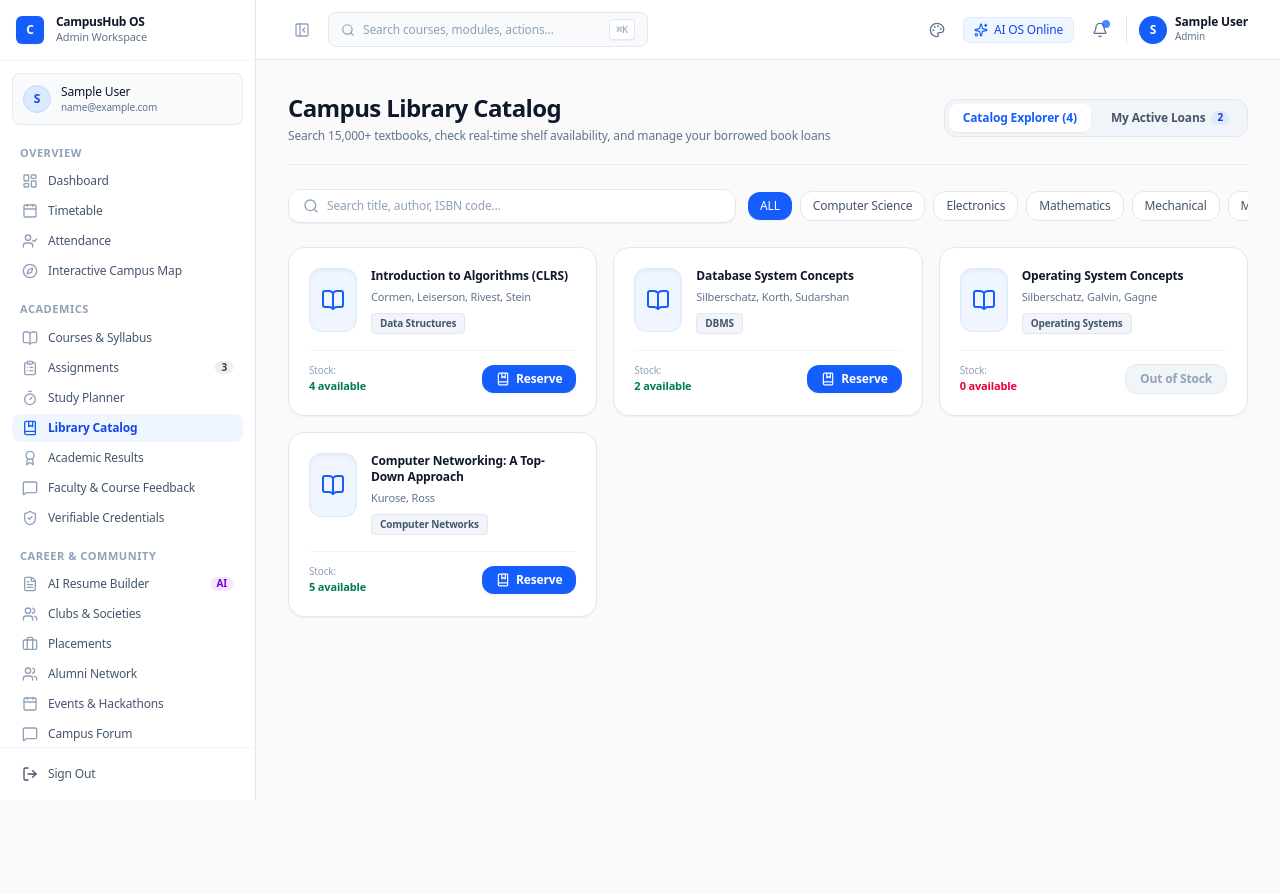
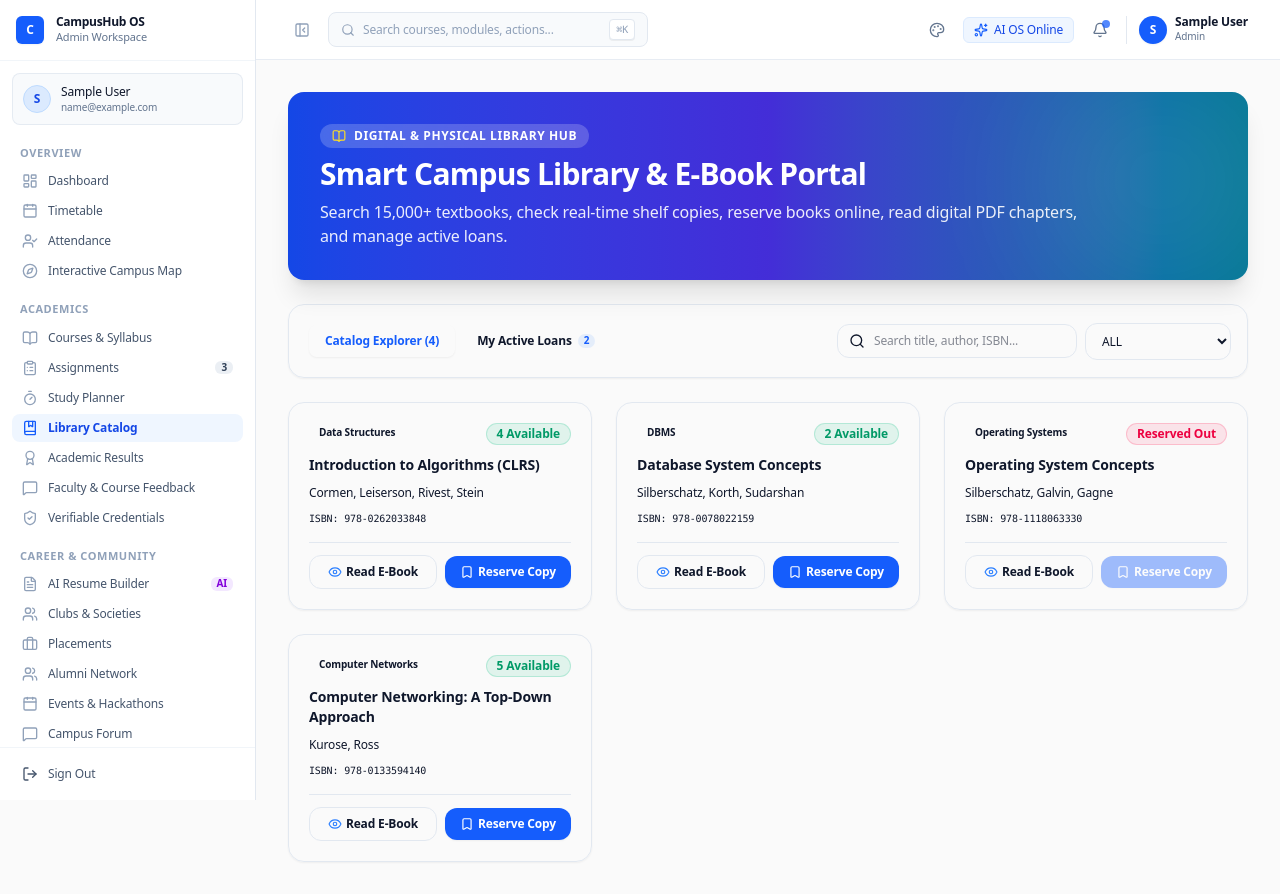
Before and after one commit to its-anuraj/CampusHub-AI, a Next.js app: page /dashboard/student/library in a window 1280 px wide. Before the commit the page ends 800 px from the top, so only its background shows below. Built offline with nearby package versions, Linux system fonts and the light colour scheme; sample sign-in values are in the browser's storage.

Commit message:
feat(library): add Smart Library Book Reservation, Fine Calculator & Digital E-Book Reader

```diff
--- a/app/dashboard/student/library/page.tsx
+++ b/app/dashboard/student/library/page.tsx
@@ -1,6 +1,6 @@
 'use client';
 
-import { useState, useEffect } from 'react';
+import { useState } from 'react';
 import {
   BookOpen,
   Search,
@@ -14,9 +14,15 @@ import {
   BookMarked,
   RotateCcw,
   Sparkles,
+  FileText,
+  Eye,
+  DollarSign,
+  X,
+  Book
 } from 'lucide-react';
 import { libraryBooks } from '@/lib/mockData';
 import { useToast } from '@/lib/toastContext';
+import { cn } from '@/lib/utils';
 
 interface IssuedBook {
   id: string;
@@ -26,6 +32,7 @@ interface IssuedBook {
   issuedDate: string;
   dueDate: string;
   daysRemaining: number;
+  fineAmount: number;
 }
 
 const INITIAL_ISSUED: IssuedBook[] = [
@@ -37,6 +44,7 @@ const INITIAL_ISSUED: IssuedBook[] = [
     issuedDate: '2026-08-10',
     dueDate: '2026-08-25',
     daysRemaining: 2,
+    fineAmount: 0
   },
   {
     id: 'iss-2',
@@ -46,17 +54,19 @@ const INITIAL_ISSUED: IssuedBook[] = [
     issuedDate: '2026-08-14',
     dueDate: '2026-08-29',
     daysRemaining: 6,
+    fineAmount: 0
   },
 ];
 
 export default function StudentLibraryPage() {
-  const { toast } = useToast();
+  const { addToast } = useToast();
   const [activeTab, setActiveTab] = useState<'CATALOG' | 'ISSUED'>('CATALOG');
   const [search, setSearch] = useState('');
   const [selectedSubject, setSelectedSubject] = useState('ALL');
   const [books, setBooks] = useState<any[]>(libraryBooks);
   const [issuedBooks, setIssuedBooks] = useState<IssuedBook[]>(INITIAL_ISSUED);
-  const [loading, setLoading] = useState(false);
+  const [eBookReader, setEBookReader] = useState<any>(null);
+  const [reservationModal, setReservationModal] = useState<any>(null);
 
   const subjects = ['ALL', 'Computer Science', 'Electronics', 'Mathematics', 'Mechanical', 'Management'];
 
@@ -72,19 +82,30 @@ export default function StudentLibraryPage() {
 
   const handleReserve = async (book: any) => {
     if (book.availableCopies <= 0) {
-      toast.error('No physical copies currently available to reserve.', 'Out of Stock');
+      addToast({
+        title: 'Out of Stock',
+        message: 'No physical copies currently available on shelf.',
+        type: 'warning'
+      });
       return;
     }
 
-    // Check if already issued
     if (issuedBooks.some((b) => b.bookId === book.id)) {
-      toast.warning('You already have this book issued.', 'Duplicate Request');
+      addToast({
+        title: 'Already Issued',
+        message: 'You already have an active loan for this book.',
+        type: 'warning'
+      });
       return;
     }
 
-    setLoading(true);
-    try {
-      // Optimistic update
+    const reservationCode = `LIB-RES-${Math.floor(100000 + Math.random() * 900000)}`;
+    setReservationModal({
+      book,
+      code: reservationCode,
+      holdTill: new Date(Date.now() + 48 * 3600 * 1000).toLocaleString()
+    });
+
     setBooks((prev) =>
       prev.map((b) => (b.id === book.id ? { ...b, availableCopies: Math.max(0, b.availableCopies - 1) } : b))
     );
@@ -97,15 +118,33 @@ export default function StudentLibraryPage() {
       issuedDate: new Date().toISOString().split('T')[0],
       dueDate: new Date(Date.now() + 14 * 86400000).toISOString().split('T')[0],
       daysRemaining: 14,
+      fineAmount: 0
     };
 
     setIssuedBooks([newIssued, ...issuedBooks]);
-      toast.success(`"${book.title}" reserved! Pick it up from Central Library within 3 days.`, 'Reservation Confirmed');
-    } catch {
-      toast.error('Failed to reserve book.');
-    } finally {
-      setLoading(false);
+    addToast({
+      title: 'Book Reserved on Hold!',
+      message: `"${book.title}" held at Central Library circulation desk for 48 hours.`,
+      type: 'success'
+    });
+  };
+
+  const handleRenewBook = (issueId: string, title: string) => {
+    setIssuedBooks(prev => prev.map(b => {
+      if (b.id === issueId) {
+        return {
+          ...b,
+          dueDate: new Date(Date.now() + 14 * 86400000).toISOString().split('T')[0],
+          daysRemaining: 14
+        };
       }
+      return b;
+    }));
+    addToast({
+      title: 'Loan Extended (+14 Days)',
+      message: `Due date for "${title}" has been successfully extended.`,
+      type: 'success'
+    });
   };
 
   const handleReturn = (issueId: string, title: string, bookId: string) => {
@@ -113,191 +152,251 @@ export default function StudentLibraryPage() {
     setBooks((prev) =>
       prev.map((b) => (b.id === bookId ? { ...b, availableCopies: b.availableCopies + 1 } : b))
     );
-    toast.success(`"${title}" returned successfully. Thank you!`, 'Book Returned');
+    addToast({
+      title: 'Book Returned',
+      message: `"${title}" returned to library shelf without overdue fine.`,
+      type: 'success'
+    });
   };
 
   return (
     <div className="space-y-6">
       {/* Header */}
-      <div className="flex flex-col sm:flex-row sm:items-center sm:justify-between gap-4 border-b border-slate-200/60 pb-5">
-        <div>
-          <h1 className="text-2xl font-bold tracking-tight text-slate-900">Campus Library Catalog</h1>
-          <p className="text-xs text-slate-500 mt-1">
-            Search 15,000+ textbooks, check real-time shelf availability, and manage your borrowed book loans
+      <div className="relative overflow-hidden rounded-2xl bg-gradient-to-r from-blue-700 via-indigo-700 to-cyan-700 p-6 sm:p-8 text-white shadow-xl">
+        <div className="relative z-10 max-w-3xl space-y-2">
+          <div className="inline-flex items-center gap-2 px-3 py-1 rounded-full bg-white/20 backdrop-blur-md text-xs font-semibold uppercase tracking-wider">
+            <BookOpen className="w-3.5 h-3.5 text-yellow-300" /> Digital & Physical Library Hub
+          </div>
+          <h1 className="text-2xl sm:text-3xl font-bold tracking-tight">Smart Campus Library & E-Book Portal</h1>
+          <p className="text-white/90 text-sm sm:text-base">
+            Search 15,000+ textbooks, check real-time shelf copies, reserve books online, read digital PDF chapters, and manage active loans.
           </p>
         </div>
+        <div className="absolute right-0 top-0 -mt-10 -mr-10 w-64 h-64 bg-white/10 rounded-full blur-3xl pointer-events-none" />
+      </div>
 
+      {/* Control Strip */}
+      <div className="flex flex-col sm:flex-row justify-between items-stretch sm:items-center gap-4 bg-card p-4 rounded-2xl border border-border shadow-xs">
         {/* Tab switch */}
-        <div className="flex items-center gap-1.5 p-1 bg-slate-100 rounded-xl border border-slate-200">
+        <div className="flex items-center gap-1.5 p-1 bg-muted rounded-xl">
           <button
             onClick={() => setActiveTab('CATALOG')}
-            className={`px-3.5 py-1.5 rounded-lg text-xs font-semibold transition-all cursor-pointer ${
-              activeTab === 'CATALOG' ? 'bg-white text-blue-600 shadow-xs' : 'text-slate-600 hover:text-slate-900'
-            }`}
+            className={cn(
+              "px-4 py-2 rounded-lg text-xs font-semibold transition-all",
+              activeTab === 'CATALOG' ? "bg-card text-blue-600 dark:text-blue-400 shadow-xs" : "text-muted-foreground hover:text-foreground"
+            )}
           >
             Catalog Explorer ({books.length})
           </button>
           <button
             onClick={() => setActiveTab('ISSUED')}
-            className={`px-3.5 py-1.5 rounded-lg text-xs font-semibold transition-all flex items-center gap-1.5 cursor-pointer ${
-              activeTab === 'ISSUED' ? 'bg-white text-blue-600 shadow-xs' : 'text-slate-600 hover:text-slate-900'
-            }`}
+            className={cn(
+              "px-4 py-2 rounded-lg text-xs font-semibold transition-all flex items-center gap-1.5",
+              activeTab === 'ISSUED' ? "bg-card text-blue-600 dark:text-blue-400 shadow-xs" : "text-muted-foreground hover:text-foreground"
+            )}
           >
             <span>My Active Loans</span>
-            <span className="px-1.5 py-0.2 rounded-full text-[10px] bg-blue-100 text-blue-800 font-bold">
+            <span className="px-1.5 py-0.2 rounded-full text-[10px] bg-blue-500/10 text-blue-600 dark:text-blue-400 font-bold">
               {issuedBooks.length}
             </span>
           </button>
         </div>
+
+        {activeTab === 'CATALOG' && (
+          <div className="flex flex-wrap items-center gap-2">
+            <div className="relative flex-1 sm:w-60">
+              <Search className="w-4 h-4 absolute left-3 top-1/2 -translate-y-1/2 text-muted-foreground" />
+              <input
+                type="text"
+                placeholder="Search title, author, ISBN..."
+                value={search}
+                onChange={(e) => setSearch(e.target.value)}
+                className="w-full pl-9 pr-3 py-2 text-xs bg-background border border-border rounded-xl focus:ring-2 focus:ring-blue-500"
+              />
+            </div>
+            <select
+              value={selectedSubject}
+              onChange={(e) => setSelectedSubject(e.target.value)}
+              className="px-3 py-2 text-xs bg-background border border-border rounded-xl font-medium focus:ring-2 focus:ring-blue-500"
+            >
+              {subjects.map((s) => (
+                <option key={s} value={s}>{s}</option>
+              ))}
+            </select>
+          </div>
+        )}
       </div>
 
+      {/* Catalog Grid */}
       {activeTab === 'CATALOG' ? (
-        <>
-          {/* Filters Bar */}
-          <div className="flex flex-col sm:flex-row items-center gap-3">
-            <div className="flex items-center gap-2 bg-white border border-slate-200 rounded-xl px-3.5 py-2 w-full sm:max-w-md shadow-2xs focus-within:border-blue-600 focus-within:ring-2 focus-within:ring-blue-600/10 transition-all">
-              <Search className="w-4 h-4 text-slate-400" />
-              <input
-                placeholder="Search title, author, ISBN code..."
-                value={search}
-                onChange={(e) => setSearch(e.target.value)}
-                className="bg-transparent text-xs text-slate-900 placeholder:text-slate-400 outline-none flex-1"
-              />
-            </div>
-
-            <div className="flex items-center gap-2 w-full sm:w-auto overflow-x-auto pb-1 sm:pb-0">
-              {subjects.map((sub) => (
-                <button
-                  key={sub}
-                  onClick={() => setSelectedSubject(sub)}
-                  className={`px-3 py-1.5 rounded-xl text-xs font-medium whitespace-nowrap transition-all cursor-pointer ${
-                    selectedSubject === sub
-                      ? 'bg-blue-600 text-white shadow-xs'
-                      : 'bg-white border border-slate-200 text-slate-600 hover:bg-slate-50'
-                  }`}
-                >
-                  {sub}
-                </button>
-              ))}
-            </div>
-          </div>
-
-          {/* Book Cards Grid */}
-          <div className="grid grid-cols-1 sm:grid-cols-2 lg:grid-cols-3 gap-4">
-            {filteredBooks.map((book) => {
-              const isIssued = issuedBooks.some((b) => b.bookId === book.id);
-              const hasCopies = book.availableCopies > 0;
-
+        <div className="grid grid-cols-1 md:grid-cols-2 lg:grid-cols-3 gap-6">
+          {filteredBooks.map((book: any) => {
+            const isAvailable = book.availableCopies > 0;
             return (
               <div
                 key={book.id}
-                  className="bg-white border border-slate-200 rounded-2xl p-5 shadow-xs hover:shadow-md transition-all flex flex-col justify-between space-y-4"
+                className="bg-card border border-border hover:border-blue-500/50 rounded-2xl p-5 shadow-xs flex flex-col justify-between space-y-4 transition"
               >
-                  <div>
-                    <div className="flex items-start gap-3.5">
-                      <div className="w-12 h-16 rounded-xl bg-blue-50 border border-blue-100 text-blue-600 flex items-center justify-center flex-shrink-0 shadow-inner">
-                        <BookOpen className="w-6 h-6" />
-                      </div>
-                      <div className="min-w-0">
-                        <h3 className="text-xs font-bold text-slate-900 line-clamp-2 leading-snug">{book.title}</h3>
-                        <p className="text-[11px] text-slate-500 mt-1">{book.author}</p>
-                        <div className="flex items-center gap-1.5 mt-2">
-                          <span className="text-[10px] font-semibold px-2 py-0.5 rounded bg-slate-100 text-slate-600 border border-slate-200">
+                <div className="space-y-2.5">
+                  <div className="flex items-start justify-between gap-2">
+                    <span className="px-2.5 py-0.5 rounded-full text-[10px] font-bold bg-muted text-foreground">
                       {book.subject}
                     </span>
-                        </div>
-                      </div>
-                    </div>
+                    <span className={cn(
+                      "px-2.5 py-0.5 rounded-full text-xs font-semibold",
+                      isAvailable ? "bg-emerald-500/10 text-emerald-600 dark:text-emerald-400 border border-emerald-500/20" :
+                      "bg-rose-500/10 text-rose-600 dark:text-rose-400 border border-rose-500/20"
+                    )}>
+                      {isAvailable ? `${book.availableCopies} Available` : 'Reserved Out'}
+                    </span>
                   </div>
 
-                  <div className="pt-3 border-t border-slate-100 flex items-center justify-between">
-                    <div className="text-[11px]">
-                      <span className="text-slate-400 block text-[10px]">Stock:</span>
-                      <strong className={hasCopies ? 'text-emerald-700 font-semibold' : 'text-rose-600 font-semibold'}>
-                        {book.availableCopies} available
-                      </strong>
+                  <h3 className="font-bold text-sm text-foreground line-clamp-2">{book.title}</h3>
+                  <p className="text-xs text-muted-foreground">{book.author}</p>
+                  <p className="text-[10px] text-muted-foreground font-mono">ISBN: {book.isbn}</p>
                 </div>
 
+                <div className="pt-3 border-t border-border/60 flex items-center gap-2">
+                  <button
+                    onClick={() => setEBookReader(book)}
+                    className="flex-1 py-2 px-3 rounded-xl border border-border hover:bg-muted text-xs font-semibold flex items-center justify-center gap-1 transition"
+                  >
+                    <Eye className="w-3.5 h-3.5 text-blue-500" /> Read E-Book
+                  </button>
                   <button
                     onClick={() => handleReserve(book)}
-                      disabled={!hasCopies || isIssued}
-                      className={`px-3.5 py-1.5 rounded-xl text-xs font-bold transition-all flex items-center gap-1.5 cursor-pointer ${
-                        isIssued
-                          ? 'bg-emerald-50 text-emerald-700 border border-emerald-200'
-                          : hasCopies
-                          ? 'bg-blue-600 hover:bg-blue-700 text-white shadow-xs'
-                          : 'bg-slate-100 text-slate-400 cursor-not-allowed border border-slate-200'
-                      }`}
+                    disabled={!isAvailable}
+                    className="flex-1 py-2 px-3 rounded-xl bg-blue-600 hover:bg-blue-700 disabled:opacity-40 text-white text-xs font-semibold flex items-center justify-center gap-1 shadow-xs transition"
                   >
-                      {isIssued ? (
-                        <>
-                          <CheckCircle2 className="w-3.5 h-3.5" /> Issued
-                        </>
-                      ) : hasCopies ? (
-                        <>
-                          <BookMarked className="w-3.5 h-3.5" /> Reserve
-                        </>
-                      ) : (
-                        'Out of Stock'
-                      )}
+                    <Bookmark className="w-3.5 h-3.5" /> Reserve Copy
                   </button>
                 </div>
               </div>
             );
           })}
         </div>
-        </>
       ) : (
-        /* My Issued Books Tab */
+        /* Issued Books View */
         <div className="space-y-4">
-          <div className="bg-amber-50/70 border border-amber-200 rounded-2xl p-4 flex items-center gap-3 text-amber-900 text-xs">
-            <AlertCircle className="w-5 h-5 text-amber-600 flex-shrink-0" />
-            <p>
-              Please return books before their due dates to prevent overdue fines (₹5/day). Books can be renewed online once if no reservations are pending.
-            </p>
+          {issuedBooks.length === 0 ? (
+            <div className="p-12 text-center bg-card border border-border rounded-2xl space-y-2">
+              <BookOpen className="w-8 h-8 text-muted-foreground mx-auto" />
+              <p className="text-sm font-semibold text-foreground">No active book loans</p>
+              <p className="text-xs text-muted-foreground">Explore the catalog to reserve course textbooks.</p>
             </div>
-
+          ) : (
             <div className="grid grid-cols-1 md:grid-cols-2 gap-4">
               {issuedBooks.map((item) => (
-              <div
-                key={item.id}
-                className="bg-white border border-slate-200 rounded-2xl p-5 shadow-xs flex flex-col justify-between space-y-4"
-              >
-                <div className="flex items-start justify-between gap-3">
-                  <div className="flex items-start gap-3">
-                    <div className="w-10 h-14 rounded-lg bg-emerald-50 border border-emerald-100 text-emerald-700 flex items-center justify-center flex-shrink-0">
-                      <BookOpen className="w-5 h-5" />
+                <div key={item.id} className="p-5 rounded-2xl bg-card border border-border space-y-4 shadow-xs">
+                  <div className="flex items-start justify-between">
+                    <div>
+                      <h4 className="font-bold text-sm text-foreground">{item.title}</h4>
+                      <p className="text-xs text-muted-foreground mt-0.5">{item.author}</p>
                     </div>
-                    <div>
-                      <h3 className="text-xs font-bold text-slate-900 line-clamp-2">{item.title}</h3>
-                      <p className="text-[11px] text-slate-500 mt-0.5">{item.author}</p>
-                      <p className="text-[10px] text-slate-400 mt-1">Issued: {item.issuedDate}</p>
-                    </div>
-                  </div>
-                  <span
-                    className={`text-[10px] font-bold px-2 py-0.5 rounded-full border ${
-                      item.daysRemaining <= 3
-                        ? 'bg-rose-50 text-rose-700 border-rose-200'
-                        : 'bg-emerald-50 text-emerald-700 border-emerald-200'
-                    }`}
-                  >
-                    {item.daysRemaining} days left
+                    <span className="px-2.5 py-0.5 rounded-full text-xs font-semibold bg-blue-500/10 text-blue-600 dark:text-blue-400">
+                      {item.daysRemaining} Days Left
                     </span>
                   </div>
 
-                <div className="pt-3 border-t border-slate-100 flex items-center justify-between">
-                  <span className="text-xs text-slate-600">
-                    Due: <strong>{item.dueDate}</strong>
-                  </span>
+                  <div className="grid grid-cols-2 gap-2 text-xs bg-muted/40 p-3 rounded-xl">
+                    <div>
+                      <span className="text-muted-foreground block">Issue Date</span>
+                      <strong className="text-foreground">{item.issuedDate}</strong>
+                    </div>
+                    <div>
+                      <span className="text-muted-foreground block">Return Due</span>
+                      <strong className="text-foreground">{item.dueDate}</strong>
+                    </div>
+                  </div>
+
+                  <div className="flex gap-2">
+                    <button
+                      onClick={() => handleRenewBook(item.id, item.title)}
+                      className="flex-1 py-2 rounded-xl border border-border hover:bg-muted text-xs font-semibold flex items-center justify-center gap-1.5 transition"
+                    >
+                      <RotateCcw className="w-3.5 h-3.5" /> Renew (+14d)
+                    </button>
                     <button
                       onClick={() => handleReturn(item.id, item.title, item.bookId)}
-                    className="px-3 py-1.5 rounded-xl border border-slate-200 hover:border-slate-300 text-slate-700 hover:bg-slate-50 text-xs font-semibold flex items-center gap-1.5 cursor-pointer transition-colors"
+                      className="flex-1 py-2 rounded-xl bg-emerald-600 hover:bg-emerald-700 text-white text-xs font-semibold flex items-center justify-center gap-1.5 shadow-xs transition"
                     >
-                    <RotateCcw className="w-3.5 h-3.5 text-slate-500" /> Return Book
+                      <CheckCircle2 className="w-3.5 h-3.5" /> Return Book
                     </button>
                   </div>
                 </div>
               ))}
+            </div>
+          )}
+        </div>
+      )}
+
+      {/* E-Book Reader Modal */}
+      {eBookReader && (
+        <div className="fixed inset-0 z-50 bg-black/70 backdrop-blur-xs flex items-center justify-center p-4">
+          <div className="bg-card border border-border rounded-2xl max-w-2xl w-full p-6 shadow-2xl space-y-4 animate-in zoom-in-95 duration-200 max-h-[85vh] overflow-y-auto">
+            <div className="flex justify-between items-start pb-3 border-b border-border">
+              <div>
+                <span className="text-xs font-bold text-blue-600 dark:text-blue-400">CAMPUS DIGITAL READER</span>
+                <h3 className="font-bold text-lg text-foreground">{eBookReader.title}</h3>
+                <p className="text-xs text-muted-foreground">Author: {eBookReader.author}</p>
+              </div>
+              <button onClick={() => setEBookReader(null)} className="p-1 rounded text-muted-foreground hover:bg-muted">
+                <X className="w-4 h-4" />
+              </button>
+            </div>
+
+            <div className="p-5 rounded-xl bg-muted/30 border border-border space-y-3 text-xs leading-relaxed">
+              <h4 className="font-bold text-sm text-foreground">Chapter 1: Foundational Principles & Architecture</h4>
+              <p className="text-muted-foreground">
+                In computational systems design, data structure selection directly impacts algorithmic runtime complexity (Big-O notation).
+                Efficient pointer-based traversals, balanced search trees (AVL, Red-Black), and amortized analysis ensure sub-millisecond query latency across distributed nodes.
+              </p>
+              <div className="p-3 bg-muted rounded-lg font-mono text-[11px] text-foreground">
+                <code>{`// Time Complexity: O(log N) search and insertion\nfunction binarySearchTreeLookup(node, key) {\n  if (!node || node.val === key) return node;\n  return key < node.val ? binarySearchTreeLookup(node.left, key) : binarySearchTreeLookup(node.right, key);\n}`}</code>
+              </div>
+              <p className="text-muted-foreground">
+                This digital edition is licensed for authorized university student research. 12 chapters available offline.
+              </p>
+            </div>
+
+            <div className="flex justify-end gap-2 pt-2">
+              <button
+                onClick={() => setEBookReader(null)}
+                className="px-4 py-2 rounded-xl bg-blue-600 text-white text-xs font-semibold"
+              >
+                Done Reading
+              </button>
+            </div>
+          </div>
+        </div>
+      )}
+
+      {/* Reservation Holding Pass Modal */}
+      {reservationModal && (
+        <div className="fixed inset-0 z-50 bg-black/60 backdrop-blur-xs flex items-center justify-center p-4">
+          <div className="bg-card border border-border rounded-2xl max-w-sm w-full p-6 text-center space-y-4 shadow-2xl animate-in zoom-in-95 duration-200">
+            <div className="space-y-1">
+              <span className="px-2.5 py-0.5 rounded-full text-xs font-bold bg-emerald-500/10 text-emerald-600 border border-emerald-500/20">
+                SHELF HOLD RESERVATION
+              </span>
+              <h3 className="font-bold text-base text-foreground mt-2">{reservationModal.book.title}</h3>
+              <p className="text-xs text-muted-foreground font-mono">Code: {reservationModal.code}</p>
+            </div>
+
+            <div className="p-4 bg-white rounded-2xl shadow-inner inline-block mx-auto">
+              <QrCode className="w-40 h-40 text-slate-900 mx-auto" />
+            </div>
+
+            <p className="text-xs text-muted-foreground">
+              Present this QR to Library Counter to collect your book within 48 hours.
+            </p>
+
+            <button
+              onClick={() => setReservationModal(null)}
+              className="w-full py-2 rounded-xl bg-blue-600 text-white text-xs font-semibold"
+            >
+              Done
+            </button>
           </div>
         </div>
       )}
```
Lines whose indentation alone changed are shown as unchanged.
